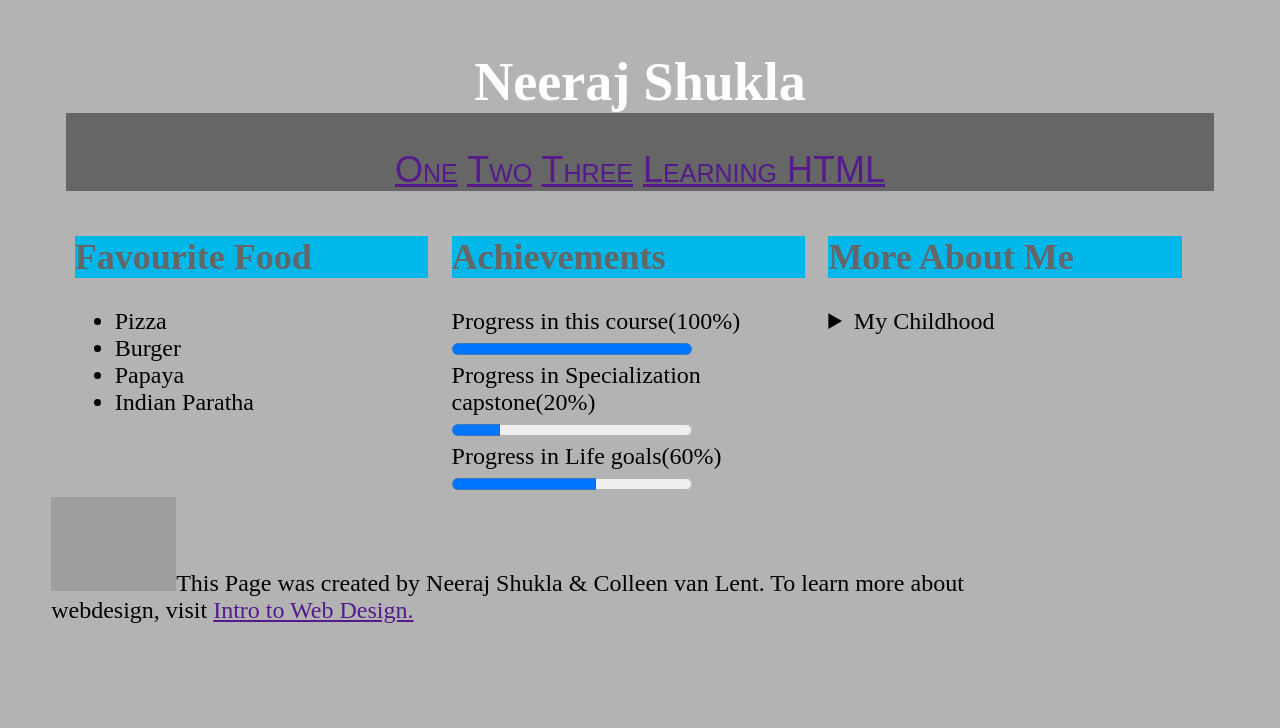
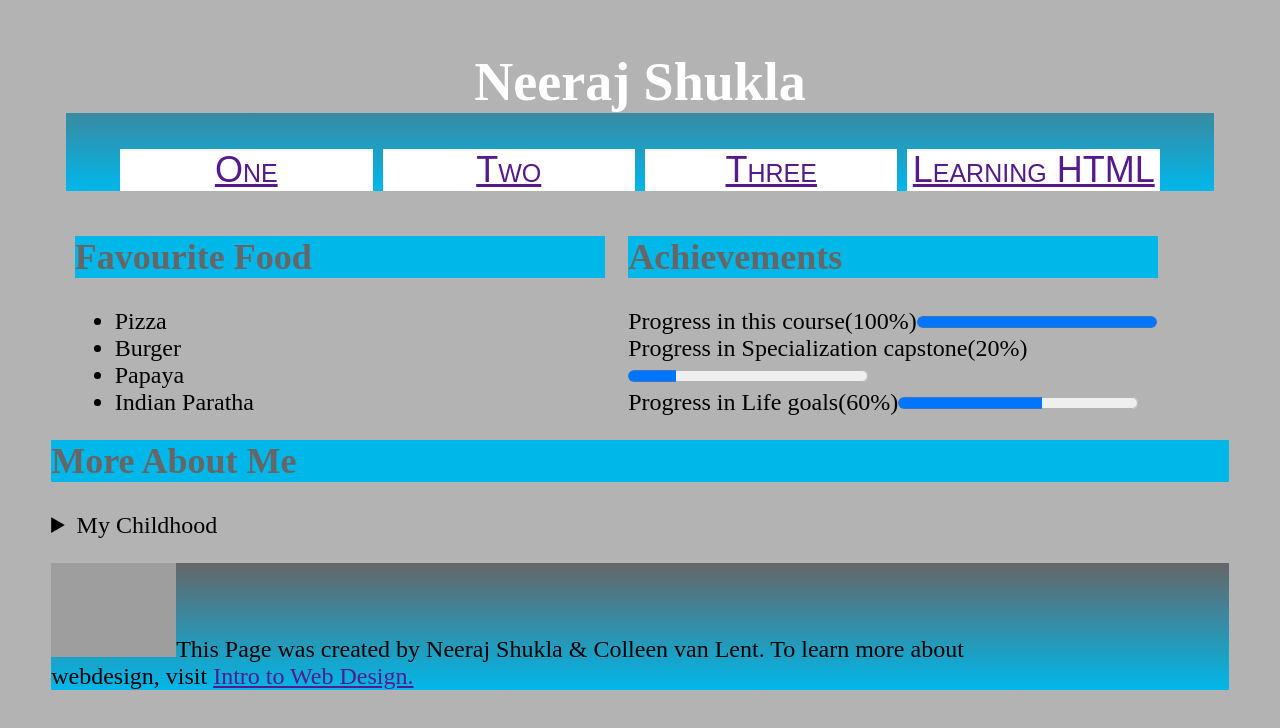
Before and after one commit to neeraj2kiet/mypage, a website: page html5project.html in a window 1280 px wide. Drawn offline with Linux system fonts and the light colour scheme; files that its build step writes are made by us from their sources; grey boxes are pictures that could not be loaded.

Commit message:
Update html5excercise.css

```diff
--- a/html5excercise.css
+++ b/html5excercise.css
@@ -15,6 +15,16 @@ header{
     text-align:center;
     margin:15px;
 }
+header,footer{
+    background: #666666;
+    background: -moz-linear-gradient(top,#666666);
+    background: -webkit-linear-gradient(#666666 0%,#00B7EA);
+    background: -o-linear-gradient(#666666 0%,#00b7ea);
+    background: linear-gradient(#666666 0%,#00b7ea);
+
+
+}
+
 h1{
     color: #ffffff;
 }
@@ -22,18 +32,25 @@ nav{
     font-variant: small-caps;
     font-family: Arial, Helvetica, sans-serif;
 }
+nav a{
+    display: inline-block;
+    width:22%;
+    background-color: #ffffff;
+}
 h2{
     color: #666666;
     background-color: #00B7EA;
 }
-section{
-    width:30%;
+.half{
+    width:45%;
     display:inline-block;
     float:left;
     margin-left:2%;
 }
+.whole{
+    clear:both;
+}
 footer{
-    background-color: #b3b3b3;
     clear: both;
 }
 details{
```
